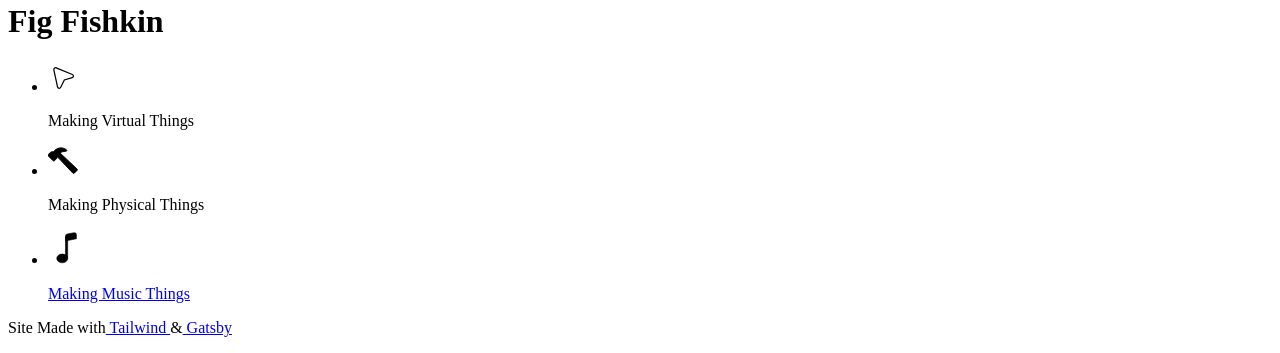
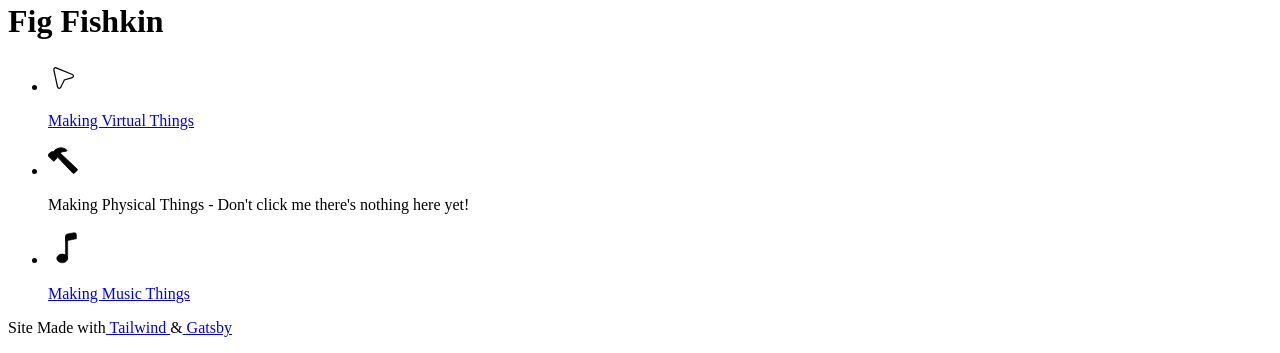
Before and after one commit to Fig2022/fig-site, a Gatsby site: page / in a window 1280 px wide. Shown: the part 1011-1364 px from the top of the page. Built offline with nearby package versions, Linux system fonts and the light colour scheme; Gatsby itself is replaced by a stand-in of ours.

```diff
--- a/src/pages/index.js
+++ b/src/pages/index.js
@@ -1,5 +1,4 @@
 import * as React from "react";
-import VirtualThings from './virtualThings.js';
 
 const Homepage = () => {
 
@@ -28,7 +27,7 @@
                 <path fill-rule="evenodd" clip-rule="evenodd" d="M19.5027 9.96958C20.7073 10.4588 20.6154 12.1941 19.3658 12.5533L13.0605 14.3658L10.1807 20.2606C9.60996 21.4288 7.88499 21.218 7.6124 19.9468L4.67677 6.25646C4.44638 5.18204 5.5121 4.2878 6.53019 4.70126L19.5027 9.96958Z" stroke="currentColor" stroke-width="1"/>
               </svg>
               <p class="ml-4 font-mono tracking-wide">
-                Making Virtual Things
+                <a href='https://figsitemain.gatsbyjs.io/virtualThings/'> Making Virtual Things </a>
               </p>
             </li>
 
@@ -37,7 +36,7 @@
                 <path d="M9.972 2.508a.5.5 0 0 0-.16-.556l-.178-.129a5.009 5.009 0 0 0-2.076-.783C6.215.862 4.504 1.229 2.84 3.133H1.786a.5.5 0 0 0-.354.147L.146 4.567a.5.5 0 0 0 0 .706l2.571 2.579a.5.5 0 0 0 .708 0l1.286-1.29a.5.5 0 0 0 .146-.353V5.57l8.387 8.873A.5.5 0 0 0 14 14.5l1.5-1.5a.5.5 0 0 0 .017-.689l-9.129-8.63c.747-.456 1.772-.839 3.112-.839a.5.5 0 0 0 .472-.334z" stroke="currentColor" stroke-width="0.5"/>
               </svg>
               <p class="ml-4 font-mono tracking-wide">
-                Making Physical Things
+                Making Physical Things - Don't click me there's nothing here yet!
               </p>
             </li>
 
```
Also changed, not shown: src/pages/blog.js (added, +13 -0 lines), 1 other file.
